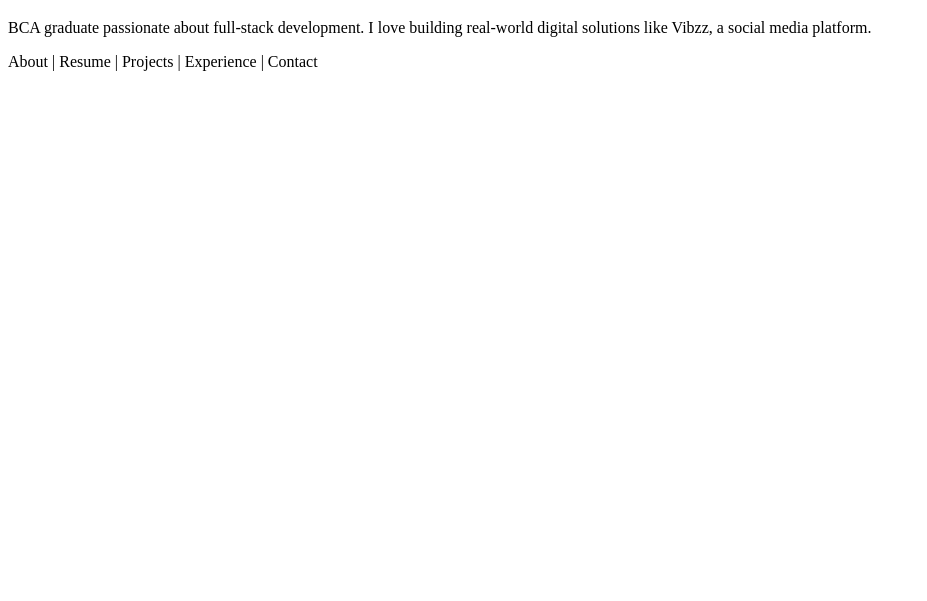
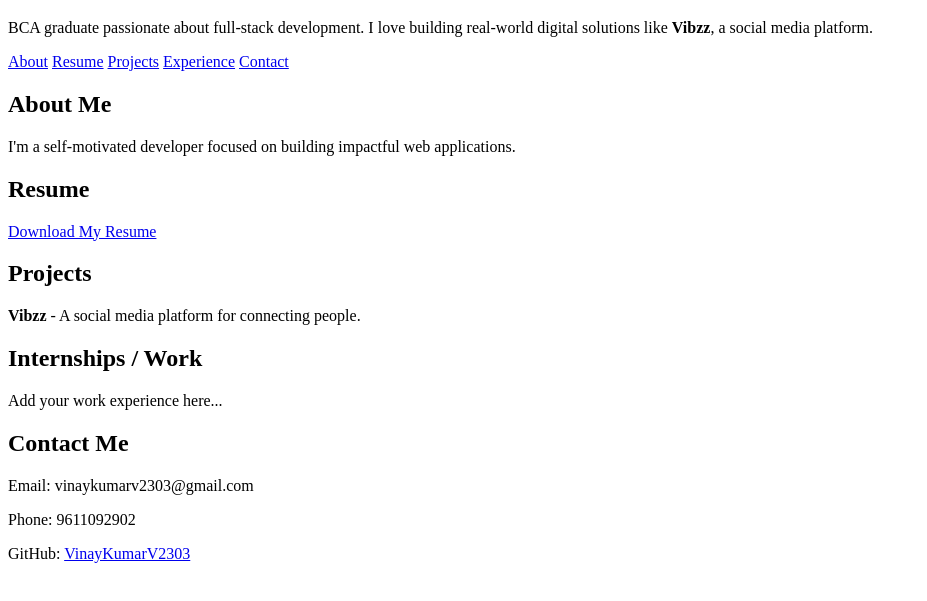
Before and after one commit to VinayKumarV2303/Vinay-Kumar-V-, a plain HTML site: page index.html in a window 1280 px wide. Shown: the part 61-662 px from the top of the page, without its empty margins (0-927 px from the left). Drawn offline with Linux system fonts and the light colour scheme.

Commit message:
Update index.html

```diff
--- a/index.html
+++ b/index.html
@@ -1 +1,52 @@
-<!DOCTYPE html><html><head><title>About Me - Vinay Kumar V</title></head><body><h1>Hi, I'm Vinay Kumar V</h1><p>BCA graduate passionate about full-stack development. I love building real-world digital solutions like Vibzz, a social media platform.</p><footer><nav>About | Resume | Projects | Experience | Contact</nav></footer></body></html>
+<!DOCTYPE html>
+<html lang="en">
+<head>
+  <meta charset="UTF-8">
+  <meta name="viewport" content="width=device-width, initial-scale=1.0">
+  <title>Vinay Kumar V - Portfolio</title>
+  <link rel="stylesheet" href="style.css">
+</head>
+<body>
+  <header>
+    <h1>Hi, I'm Vinay Kumar V</h1>
+    <p>BCA graduate passionate about full-stack development. I love building real-world digital solutions like <strong>Vibzz</strong>, a social media platform.</p>
+  </header>
+
+  <nav class="bottom-nav">
+    <a href="#about">About</a>
+    <a href="#resume">Resume</a>
+    <a href="#projects">Projects</a>
+    <a href="#experience">Experience</a>
+    <a href="#contact">Contact</a>
+  </nav>
+
+  <main>
+    <section id="about">
+      <h2>About Me</h2>
+      <p>I'm a self-motivated developer focused on building impactful web applications.</p>
+    </section>
+
+    <section id="resume">
+      <h2>Resume</h2>
+      <a href="Vinay_Kumar_Resume.pdf" download class="download-btn">Download My Resume</a>
+    </section>
+
+    <section id="projects">
+      <h2>Projects</h2>
+      <p><strong>Vibzz</strong> - A social media platform for connecting people.</p>
+    </section>
+
+    <section id="experience">
+      <h2>Internships / Work</h2>
+      <p>Add your work experience here...</p>
+    </section>
+
+    <section id="contact">
+      <h2>Contact Me</h2>
+      <p>Email: vinaykumarv2303@gmail.com</p>
+      <p>Phone: 9611092902</p>
+      <p>GitHub: <a href="https://github.com/VinayKumarV2303" target="_blank">VinayKumarV2303</a></p>
+    </section>
+  </main>
+</body>
+</html>
```
